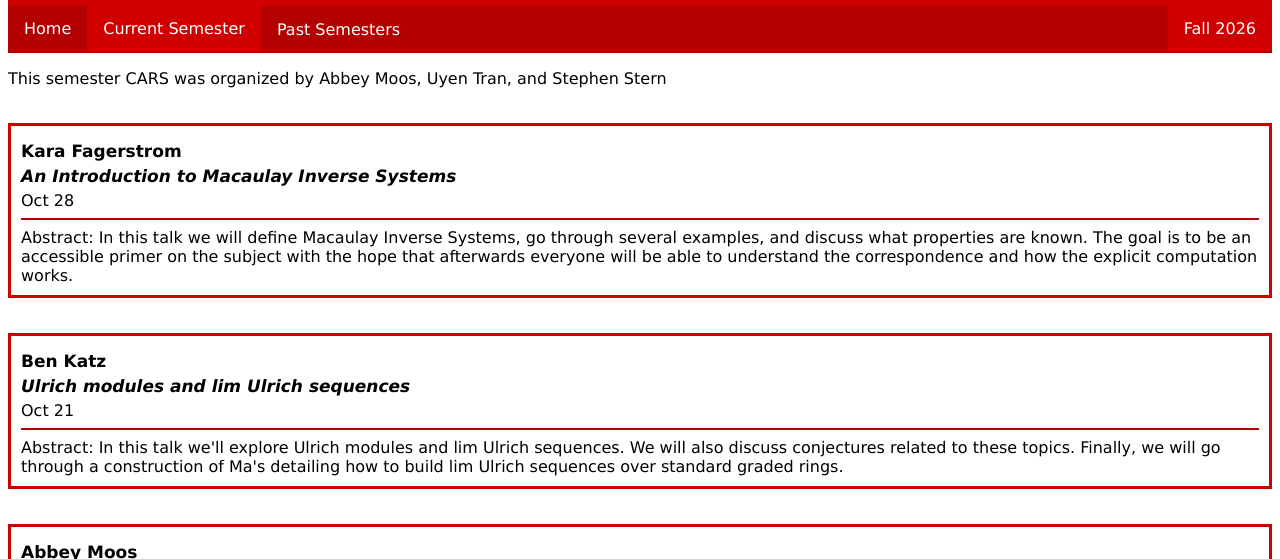
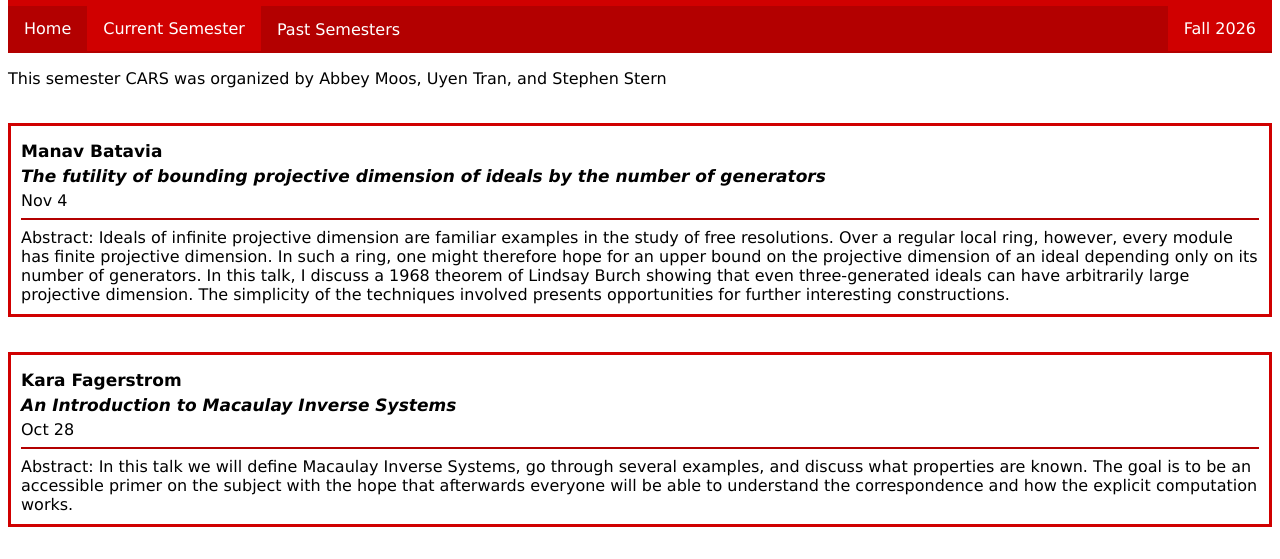
Before and after one commit to CARS-UNL/CARS-UNL.github.io, a plain HTML site: page current.html in a window 1280 px wide. Shown: the part 175-734 px from the top of the page. Drawn offline with Linux system fonts and the light colour scheme.

Commit message:
Update current.html

```diff
--- a/current.html
+++ b/current.html
@@ -59,6 +59,14 @@
 
 
 <p>This semester CARS was organized by Abbey Moos, Uyen Tran, and Stephen Stern</p>
+</div>
+
+<div class="tcard">
+	<h3>Manav Batavia</h3>
+	<h3><em>The futility of bounding projective dimension of ideals by the number of generators</em></h3>
+	Nov 4
+	<hr>
+	Abstract: Ideals of infinite projective dimension are familiar examples in the study of free resolutions. Over a regular local ring, however, every module has finite projective dimension. In such a ring, one might therefore hope for an upper bound on the projective dimension of an ideal depending only on its number of generators. In this talk, I discuss a 1968 theorem of Lindsay Burch showing that even three-generated ideals can have arbitrarily large projective dimension. The simplicity of the techniques involved presents opportunities for further interesting constructions.
 </div>
 
 <div class="tcard">
```
